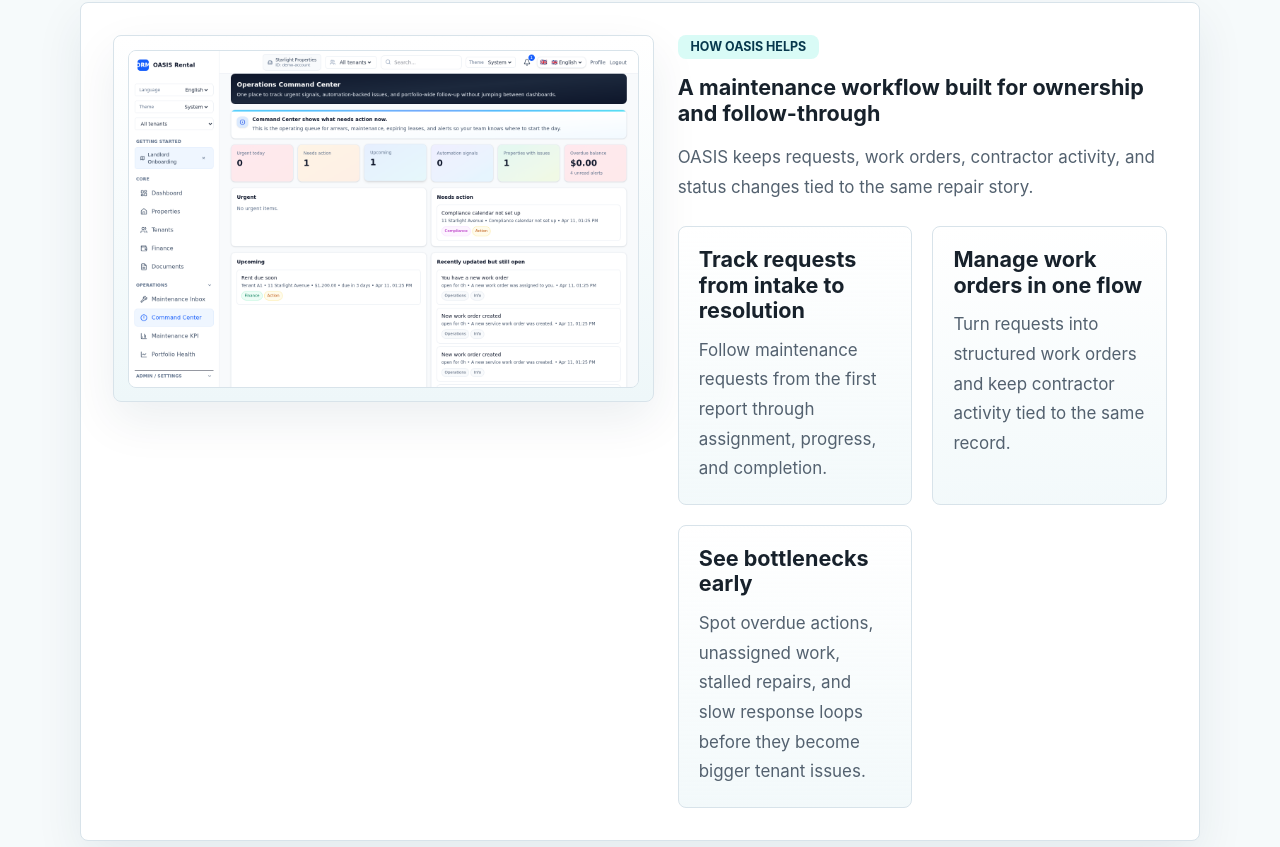
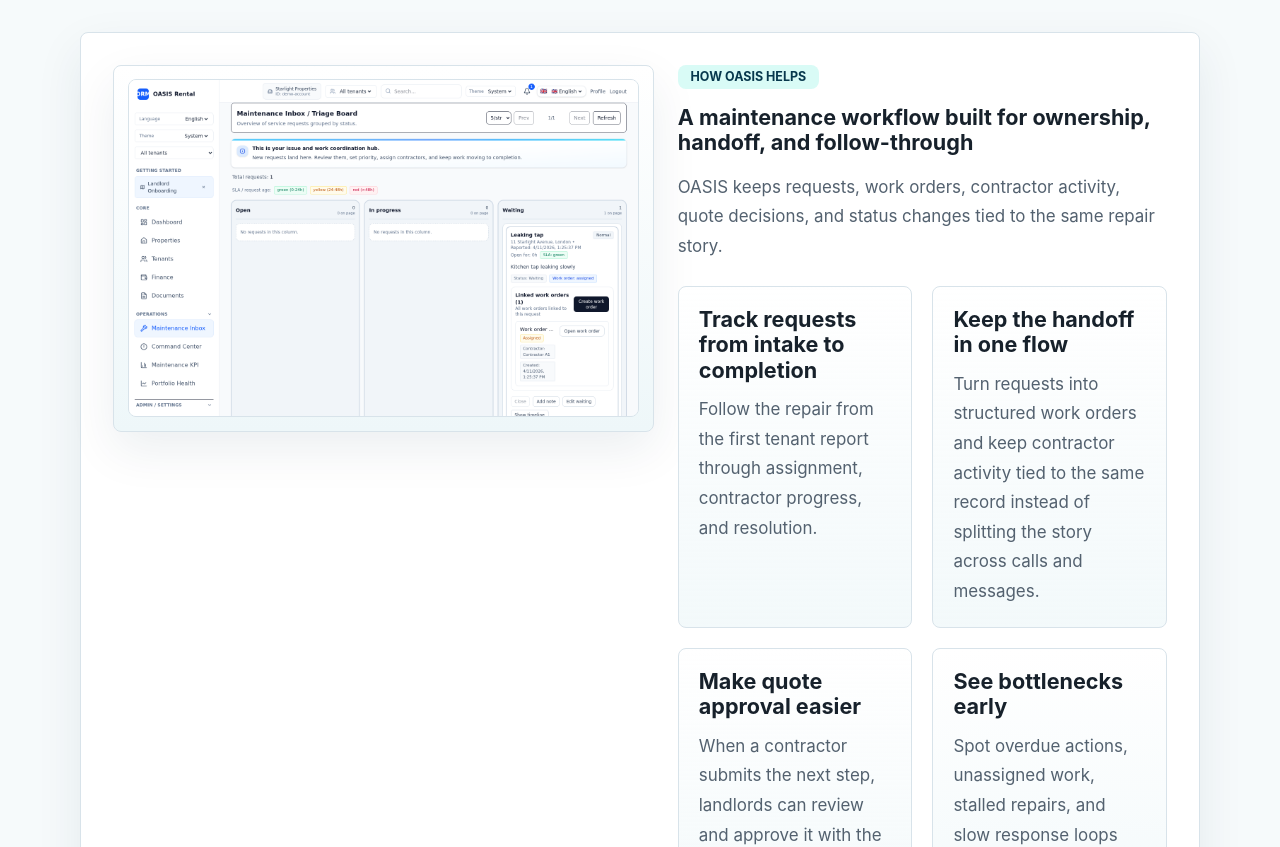
Before and after one commit to todainty147/Oasis-Propertuy-Management, a Next.js app in the folder marketing-site/: page /features/maintenance-management in a window 1280 px wide. Shown: the part 1573-2420 px from the top of the page. Built offline with nearby package versions, Linux system fonts and the light colour scheme; no server answers.

Commit message:
Rewrite maintenance marketing around coordination loop

```diff
--- a/marketing-site/app/features/maintenance-management/page.tsx
+++ b/marketing-site/app/features/maintenance-management/page.tsx
@@ -15,6 +15,7 @@
       <PageHero {...maintenanceManagementContent.hero} />
       <ContentSection {...maintenanceManagementContent.painPoints} />
       <ContentSection {...maintenanceManagementContent.solution} />
+      <ContentSection {...maintenanceManagementContent.workflowLoop} />
       <BenefitGrid {...maintenanceManagementContent.benefits} />
       <FinalCta {...maintenanceManagementContent.finalCta} />
     </>
--- a/marketing-site/content/features/maintenance-management.ts
+++ b/marketing-site/content/features/maintenance-management.ts
@@ -9,9 +9,9 @@
   },
   hero: {
     eyebrow: "Maintenance management",
-    title: "Keep repair requests moving after the first message",
+    title: "Move every repair from report to quote to completion",
     body:
-      "OASIS helps landlords turn repair messages into tracked requests, work orders, contractor updates, and status signals that are easier to act on.",
+      "OASIS helps landlords turn repair messages into tracked requests, work orders, contractor updates, quote decisions, and completion trails that are easier to run.",
     imageSrc: "/screenshots/maintenance-inbox.png",
     imageAlt: "OASIS Maintenance Inbox showing request status columns, SLA age, and linked work orders.",
   },
@@ -39,29 +39,59 @@
   },
   solution: {
     eyebrow: "How OASIS helps",
-    title: "A maintenance workflow built for ownership and follow-through",
+    title: "A maintenance workflow built for ownership, handoff, and follow-through",
     body:
-      "OASIS keeps requests, work orders, contractor activity, and status changes tied to the same repair story.",
+      "OASIS keeps requests, work orders, contractor activity, quote decisions, and status changes tied to the same repair story.",
     items: [
       {
-        title: "Track requests from intake to resolution",
-        body: "Follow maintenance requests from the first report through assignment, progress, and completion.",
+        title: "Track requests from intake to completion",
+        body: "Follow the repair from the first tenant report through assignment, contractor progress, and resolution.",
       },
       {
-        title: "Manage work orders in one flow",
-        body: "Turn requests into structured work orders and keep contractor activity tied to the same record.",
+        title: "Keep the handoff in one flow",
+        body: "Turn requests into structured work orders and keep contractor activity tied to the same record instead of splitting the story across calls and messages.",
+      },
+      {
+        title: "Make quote approval easier",
+        body: "When a contractor submits the next step, landlords can review and approve it with the job context already in front of them.",
       },
       {
         title: "See bottlenecks early",
         body: "Spot overdue actions, unassigned work, stalled repairs, and slow response loops before they become bigger tenant issues.",
       },
     ],
-    imageSrc: "/screenshots/command-center.png",
-    imageAlt: "OASIS Command Center showing urgent maintenance and action queues.",
+    imageSrc: "/screenshots/maintenance-inbox.png",
+    imageAlt: "OASIS maintenance workflow showing requests, work orders, and contractor coordination in one place.",
     imageAlign: "left" as const,
   },
+  workflowLoop: {
+    eyebrow: "The coordination loop",
+    title: "The handoff is where maintenance usually breaks",
+    body:
+      "Most tools can record a repair. The harder part is keeping the handoff clear between tenant, landlord, contractor, and completion. OASIS is built around that loop.",
+    items: [
+      {
+        title: "Tenant reports the issue",
+        body: "The repair starts with the right property context instead of a message you have to translate into a task later.",
+      },
+      {
+        title: "Landlord triages and assigns",
+        body: "The request becomes a work order with clear ownership, timing, and the right contractor attached to the same record.",
+      },
+      {
+        title: "Contractor updates progress and submits the next step",
+        body: "Progress, notes, and quote activity stay tied to the job so nobody needs a separate thread to understand what changed.",
+      },
+      {
+        title: "Approval and completion stay traceable",
+        body: "The next decision is visible in context, and the completion trail is already there when the work is done.",
+      },
+    ],
+    imageSrc: "/screenshots/property-requests.png",
+    imageAlt: "OASIS property request workflow showing tenant-reported issues and linked operational follow-up.",
+  },
   benefits: {
-    title: "What landlords gain when repairs have a workflow",
+    title: "What landlords gain when repairs have a real workflow",
     items: [
       {
         title: "Faster response times",
@@ -69,7 +99,7 @@
       },
       {
         title: "Clearer contractor coordination",
-        body: "Keep assignments, timelines, and updates easier to follow across each repair.",
+        body: "Keep assignments, timelines, updates, and quote decisions easier to follow across each repair.",
       },
       {
         title: "Fewer overlooked issues",
@@ -82,10 +112,10 @@
     ],
   },
   finalCta: {
-    title: "Put every repair into a clearer workflow",
+    title: "Put every repair into a clearer coordination loop",
     body:
-      "Explore how OASIS helps landlords move from request to work order to completion with fewer blind spots.",
-    primaryCta: { label: "View Pricing", href: "/pricing" },
-    secondaryCta: { label: "Get Early Access", href: siteConfig.appUrl },
+      "Explore how OASIS helps landlords move from request to work order to quote decision to completion with fewer blind spots.",
+    primaryCta: { label: "Get Early Access", href: siteConfig.appUrl },
+    secondaryCta: { label: "View Pricing", href: "/pricing" },
   },
 };
```
Also changed, not shown: marketing-site/content/homepage.ts (+5 -5 lines).
